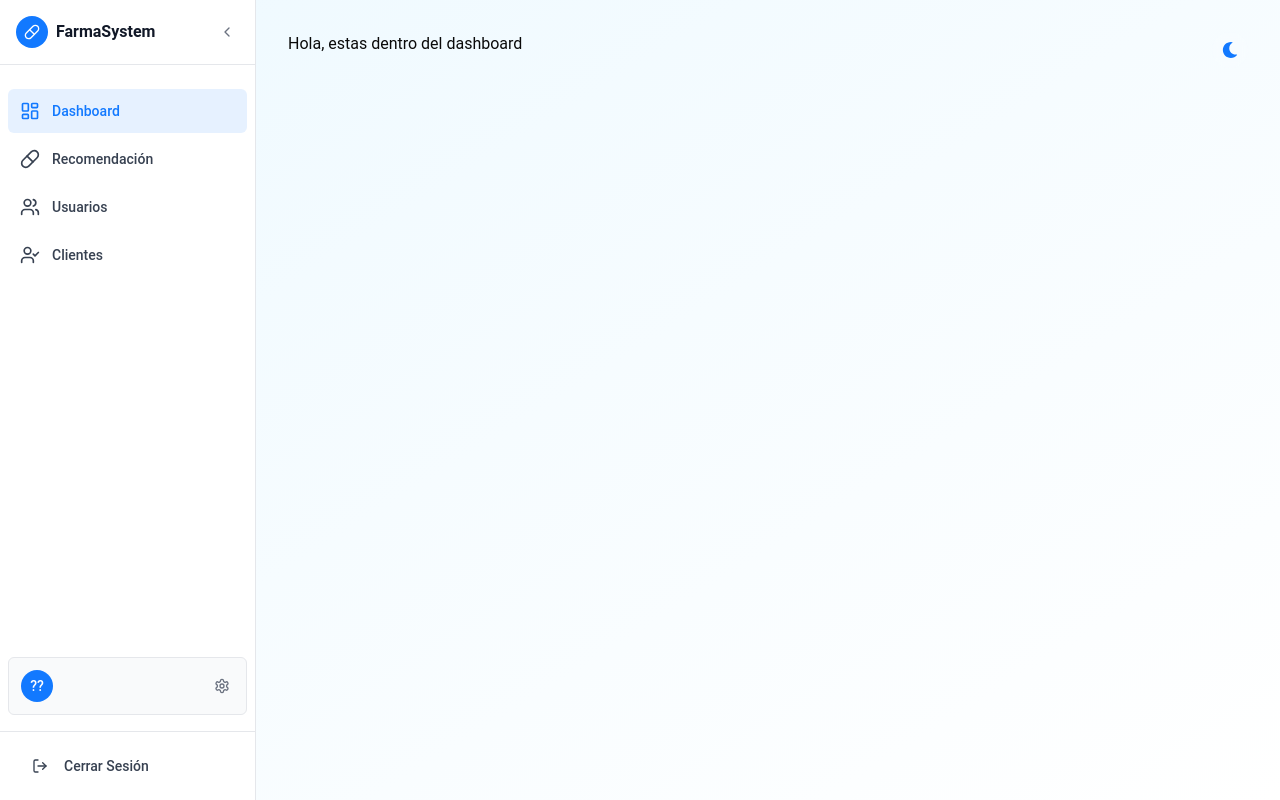
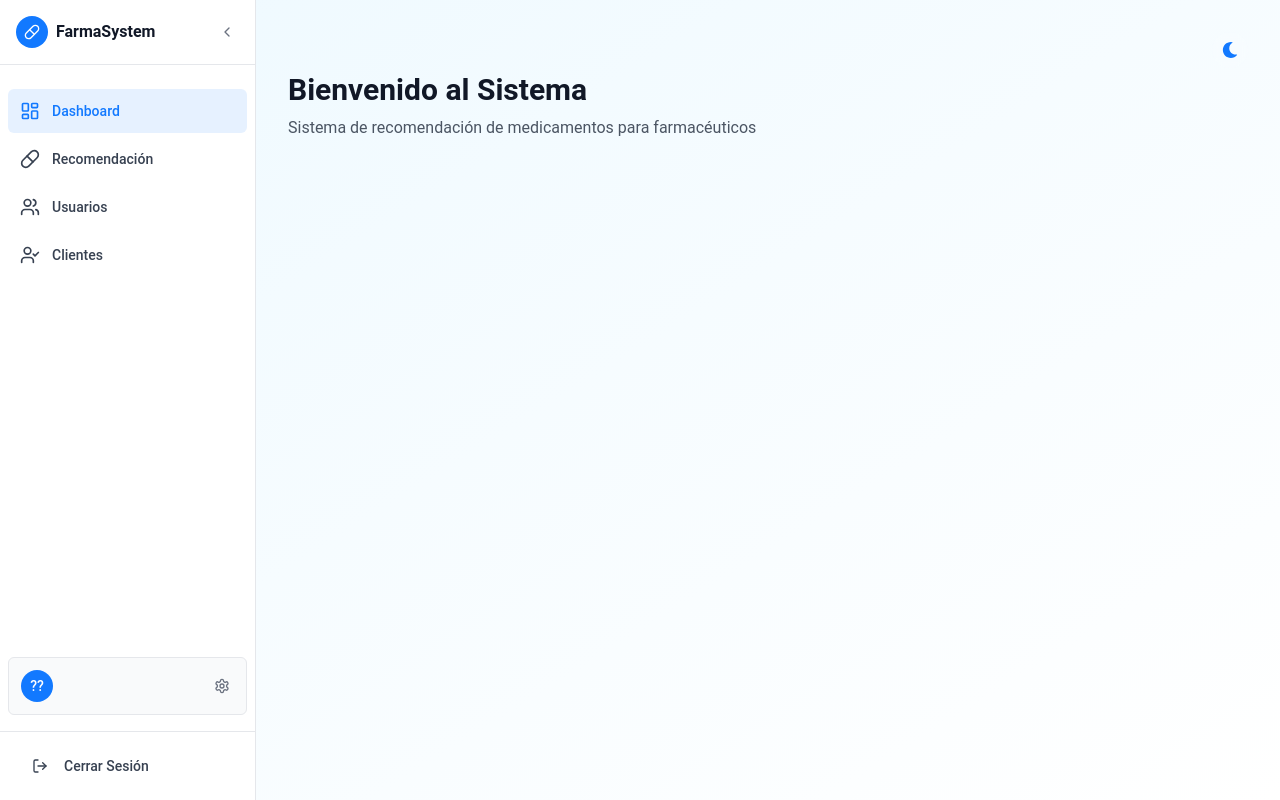
Before and after one commit to PIEROLS15/medibot-ai, a Next.js app: page /dashboard in a window 1280 px wide. Built offline with nearby package versions, Linux system fonts and the light colour scheme; no server answers.

Commit message:
feat: implementation of the reusable header

```diff
--- a/src/app/dashboard/page.tsx
+++ b/src/app/dashboard/page.tsx
@@ -1,9 +1,17 @@
+import Header from "@/components/layout/header"
+
 const Dahboard = () => {
     return (
         <>
-            Hola, estas dentro del dashboard
+            <div className="space-y-6 pt-10">
+                <Header
+                    title="Bienvenido al Sistema"
+                    description="Sistema de recomendación de medicamentos para farmacéuticos"
+                    button={null}
+                />
+            </div >
         </>
-    );
+    )
 }
 
-export default Dahboard;
+export default Dahboard
--- /dev/null
+++ b/src/components/layout/header.tsx
@@ -0,0 +1,41 @@
+import { Button } from "@/components/ui/button"
+
+interface HeaderProps {
+    title: string
+    description: string
+    iconoButton?: React.ComponentType<React.SVGProps<SVGSVGElement>>
+    textButton?: string
+    button?: React.ReactNode | null
+    onOpenModal?: () => void
+}
+
+const Header = ({
+    title,
+    description,
+    iconoButton: Icon,
+    textButton,
+    button,
+    onOpenModal,
+}: HeaderProps) => {
+
+    return (
+        <div className="flex flex-col space-y-4 sm:flex-row sm:items-center sm:justify-between sm:space-y-0 gap-4">
+            <div>
+                <h1 className="text-3xl font-bold text-gray-900 dark:text-white mb-2">{title}</h1>
+                <p className="text-gray-600 dark:text-gray-300">{description}</p>
+            </div>
+
+            {button !== null && (
+                <Button
+                    className="bg-primary hover:bg-secondary text-white self-start sm:self-auto"
+                    onClick={onOpenModal}
+                >
+                    {Icon && <Icon className="mr-2 h-4 w-4" />}
+                    {textButton}
+                </Button>
+            )}
+        </div>
+    )
+}
+
+export default Header
```
